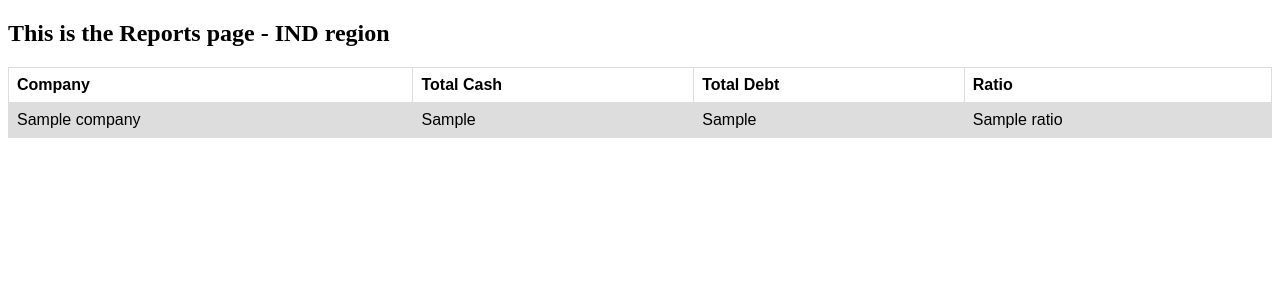
After one commit to AdityaVishwekar/infrastructure-scripting-exercise, a Flask app: template cnc-asset-mgt/templates/reportsUS.html in a window 1280 px wide. The commit adds this page. Shown: the top 300 px of the page. Run offline with Flask 2, Linux system fonts and the light colour scheme; the template is opened without the code that fills it: most values are stand-ins (such as "Sample title", 1, 10 or a date in 2020).

Commit message:
added web pages

```diff
--- /dev/null
+++ b/cnc-asset-mgt/templates/reportsUS.html
@@ -0,0 +1,42 @@
+<!DOCTYPE html>
+<html>
+<head>
+    <title>ReportsUS</title>
+    <style>
+        table {
+          font-family: arial, sans-serif;
+          border-collapse: collapse;
+          width: 100%;
+        }
+
+        td, th {
+          border: 1px solid #dddddd;
+          text-align: left;
+          padding: 8px;
+        }
+
+        tr:nth-child(even) {
+          background-color: #dddddd;
+        }
+    </style>
+</head>
+<body>
+    <h2>This is the Reports page - IND region</h2>
+    <table>
+    <tr>
+        <th>Company</th>
+        <th>Total Cash</th>
+        <th>Total Debt</th>
+        <th>Ratio</th>
+    </tr>
+    {% for result in results %}
+    <tr>
+        <td>{{result["COMPANY"]}}</td>
+        <td>{{result["Total Cash"]}}</td>
+        <td>{{result["Total Debt"]}}</td>
+        <td>{{result["Ratio"]}}</td>
+    </tr>
+    {% endfor %}
+    </table>
+</body>
+</html>
```
Also changed, not shown: cnc-asset-mgt/templates/index.html (+1 -17 lines), cnc-asset-mgt/templates/reportsIND.html (added, +42 -0 lines).
